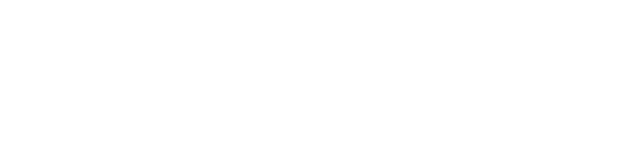
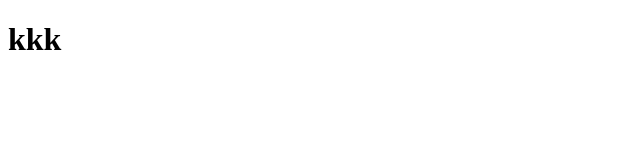
Before and after one commit to 2017qinmin/kkk, a plain HTML site: page index.html in a window 1280 px wide. Shown: the whole page, without its empty margins (0-640 px from the left). Drawn offline with Linux system fonts and the light colour scheme.

Commit message:
wfewefhowehf wefwefohowef wfeohfweoml

```diff
--- a/index.html
+++ b/index.html
@@ -5,6 +5,6 @@
     <title>222</title>
 </head>
 <body>
-
+ <h1>kkk </h1>
 </body>
 </html>
```
